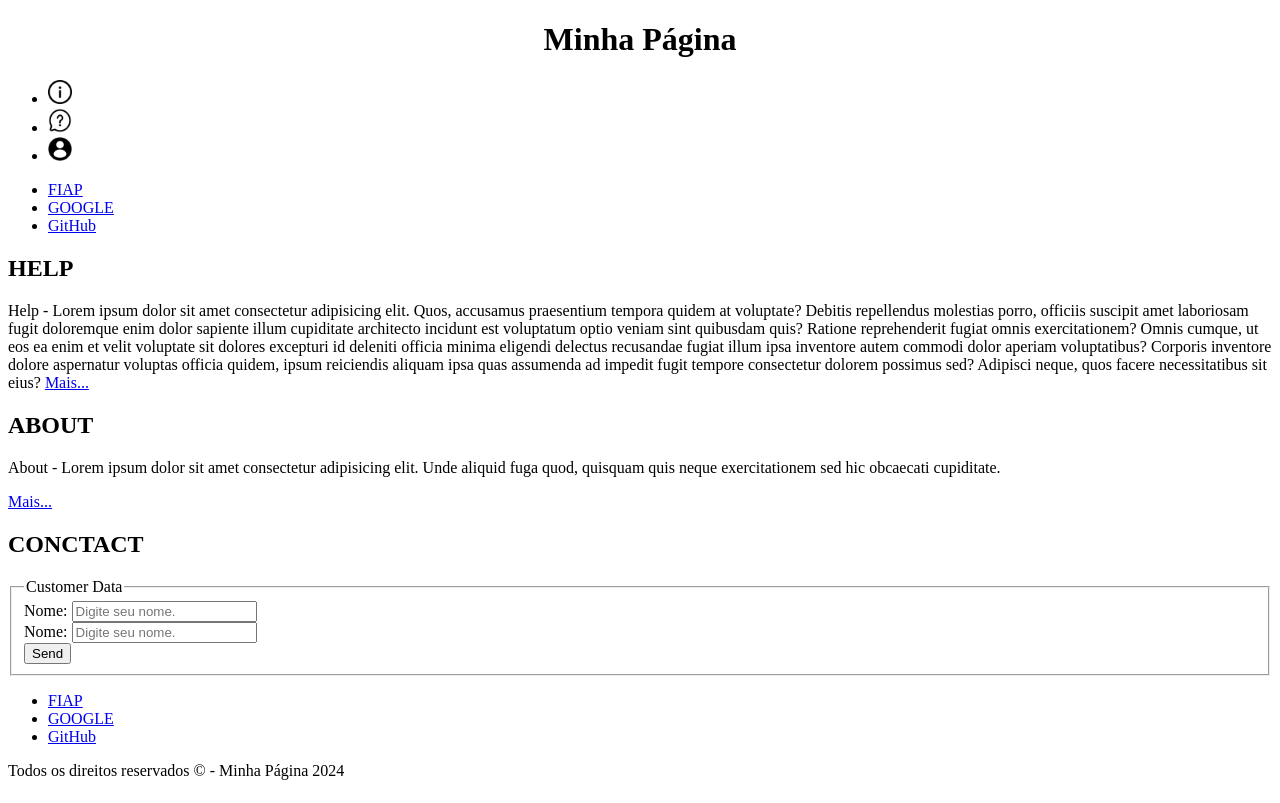
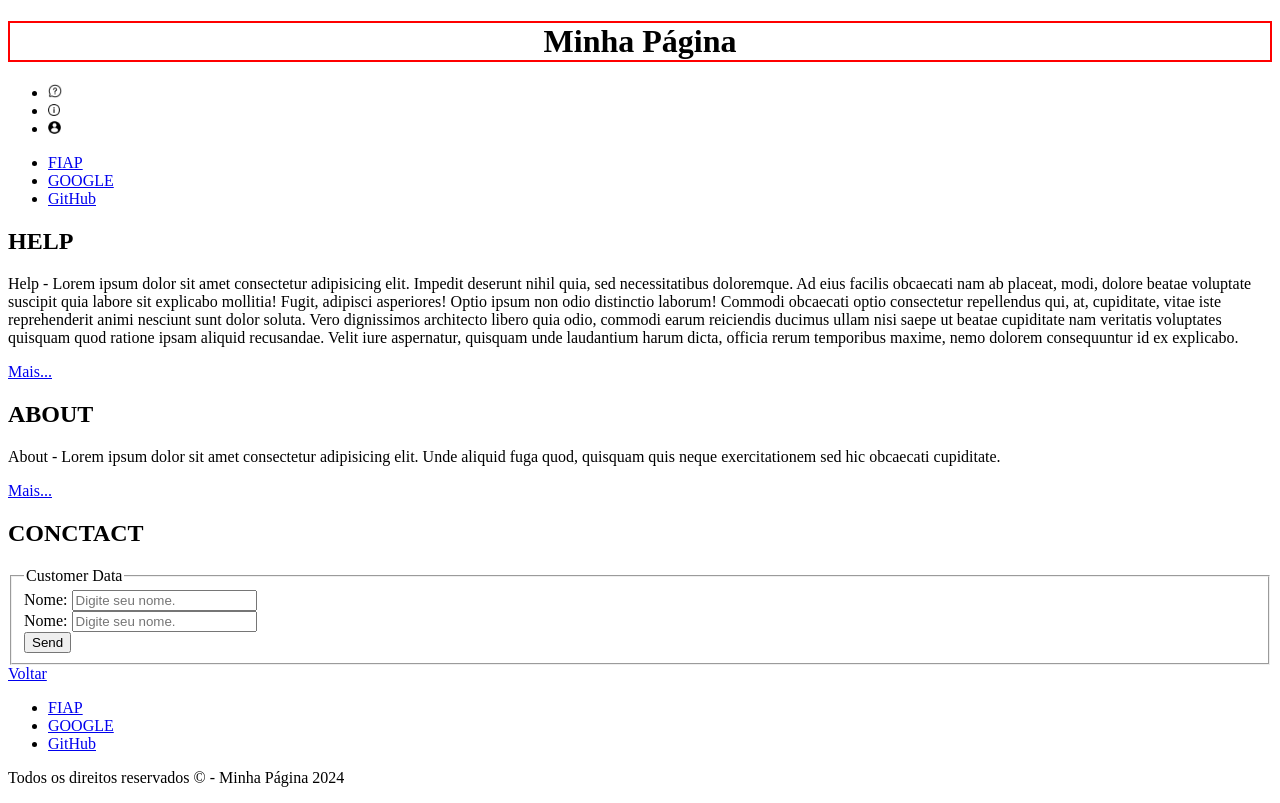
Before and after one commit to L3to/projeto-inicial, a plain HTML site: page index.html in a window 1280 px wide. Drawn offline with Linux system fonts and the light colour scheme.

Commit message:
refatoração das imagens

```diff
--- a/index.html
+++ b/index.html
@@ -10,17 +10,18 @@ A do caso em questão é a HTML5. -->
         <title>Página Básica</title>
     </head>
     <body>
+        <span id="topo"></span>
         <div class="container">
             <header class="cabecalho">
-                <h1 style="text-align: center">
+                <h1 style="text-align: center; border: solid 2px #ff0000">
                     Minha Página
                 </h1>
 
                 <nav>
                     <ul>
-                        <li><a href="./paginas/help.html"><img src="./img/information.png" alt="Interrogação" width="2%"></a></li>
-                        <li><a href="./paginas/about.html"><img src="./img/help.png" alt="" width="2%"></a></li>
-                        <li><a href=""><img src="./img/user.png" alt="" width="2%" ></a></li>
+                        <li><a href="./paginas/help.html"><img src="./img/help.png" alt="Interrogação" width="1.17%"></a></li>
+                        <li><a href="./paginas/about.html"><img src="./img/information.png" alt="Letra I dentro do círculo" width="1%"></a></li>
+                        <li><a href= "#contact"><img src="./img/user.png" alt="Desenho de uma pessoa" width="1.1%" ></a></li>
                     </ul>
                 </nav>
                 <nav>
@@ -30,7 +31,7 @@ A do caso em questão é a HTML5. -->
                         <li>
                             <!--anchor-->
                             <a href="https://www2.fiap.com.br/" target="_blank">FIAP</a> </li>
-                            <li> <a href="https://wwww.google.com.br" target="_blank" >GOOGLE</a> </li>
+                            <li> <a href="https://www.google.com.br" target="_blank" >GOOGLE</a> </li>
                             <li> <a href="https://www.github.com" target="_blank" >GitHub</a> </li>
                     </ul>
                 </nav>
@@ -39,7 +40,7 @@ A do caso em questão é a HTML5. -->
     <section class="conteudo">
     <div>
     <h2>HELP</h2>
-        <p>Help - Lorem ipsum dolor sit amet consectetur adipisicing elit. Quos, accusamus praesentium tempora quidem at voluptate? Debitis repellendus molestias porro, officiis suscipit amet laboriosam fugit doloremque enim dolor sapiente illum cupiditate architecto incidunt est voluptatum optio veniam sint quibusdam quis? Ratione reprehenderit fugiat omnis exercitationem? Omnis cumque, ut eos ea enim et velit voluptate sit dolores excepturi id deleniti officia minima eligendi delectus recusandae fugiat illum ipsa inventore autem commodi dolor aperiam voluptatibus? Corporis inventore dolore aspernatur voluptas officia quidem, ipsum reiciendis aliquam ipsa quas assumenda ad impedit fugit tempore consectetur dolorem possimus sed? Adipisci neque, quos facere necessitatibus sit eius?
+        <p>Help - Lorem ipsum dolor sit amet consectetur adipisicing elit. Impedit deserunt nihil quia, sed necessitatibus doloremque. Ad eius facilis obcaecati nam ab placeat, modi, dolore beatae voluptate suscipit quia labore sit explicabo mollitia! Fugit, adipisci asperiores! Optio ipsum non odio distinctio laborum! Commodi obcaecati optio consectetur repellendus qui, at, cupiditate, vitae iste reprehenderit animi nesciunt sunt dolor soluta. Vero dignissimos architecto libero quia odio, commodi earum reiciendis ducimus ullam nisi saepe ut beatae cupiditate nam veritatis voluptates quisquam quod ratione ipsam aliquid recusandae. Velit iure aspernatur, quisquam unde laudantium harum dicta, officia rerum temporibus maxime, nemo dolorem consequuntur id ex explicabo.</p>
         <a href="#">Mais...</a>
         </div>
         <div>
@@ -47,7 +48,7 @@ A do caso em questão é a HTML5. -->
             <p>About - Lorem ipsum dolor sit amet consectetur adipisicing elit. Unde aliquid fuga quod, quisquam quis neque exercitationem sed hic obcaecati cupiditate.</p>
             <a href="#">Mais...</a>
         </div>
-        <div>
+        <div id="contact">
             <h2>CONCTACT</h2>
             <form>
                 <fieldset>
@@ -64,6 +65,7 @@ A do caso em questão é a HTML5. -->
                         <button type="button">Send</button>
                     </div>
                     </fieldset>
+                    <a href="#topo">Voltar</a>
                 </form>
             </div>
             </section>
```
Also changed, not shown: img/1946488.png (added).
